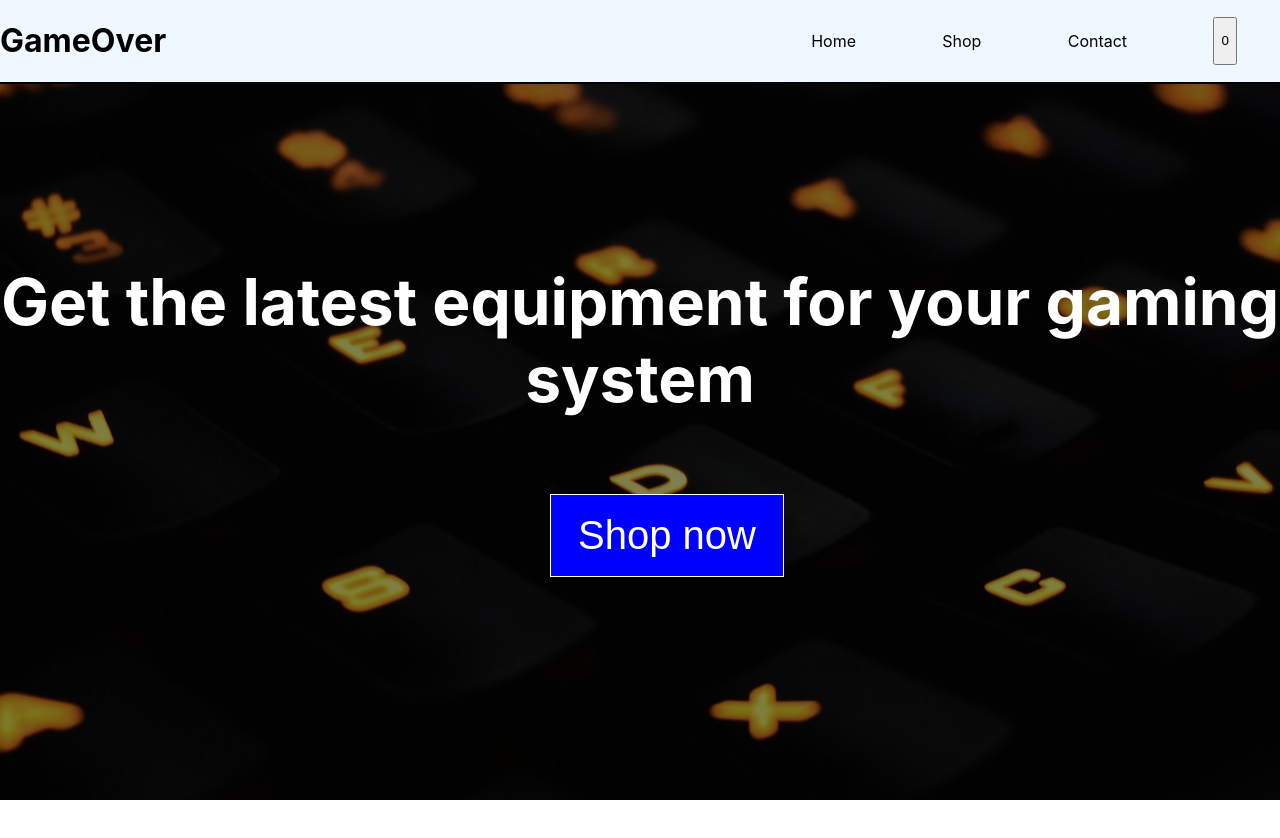
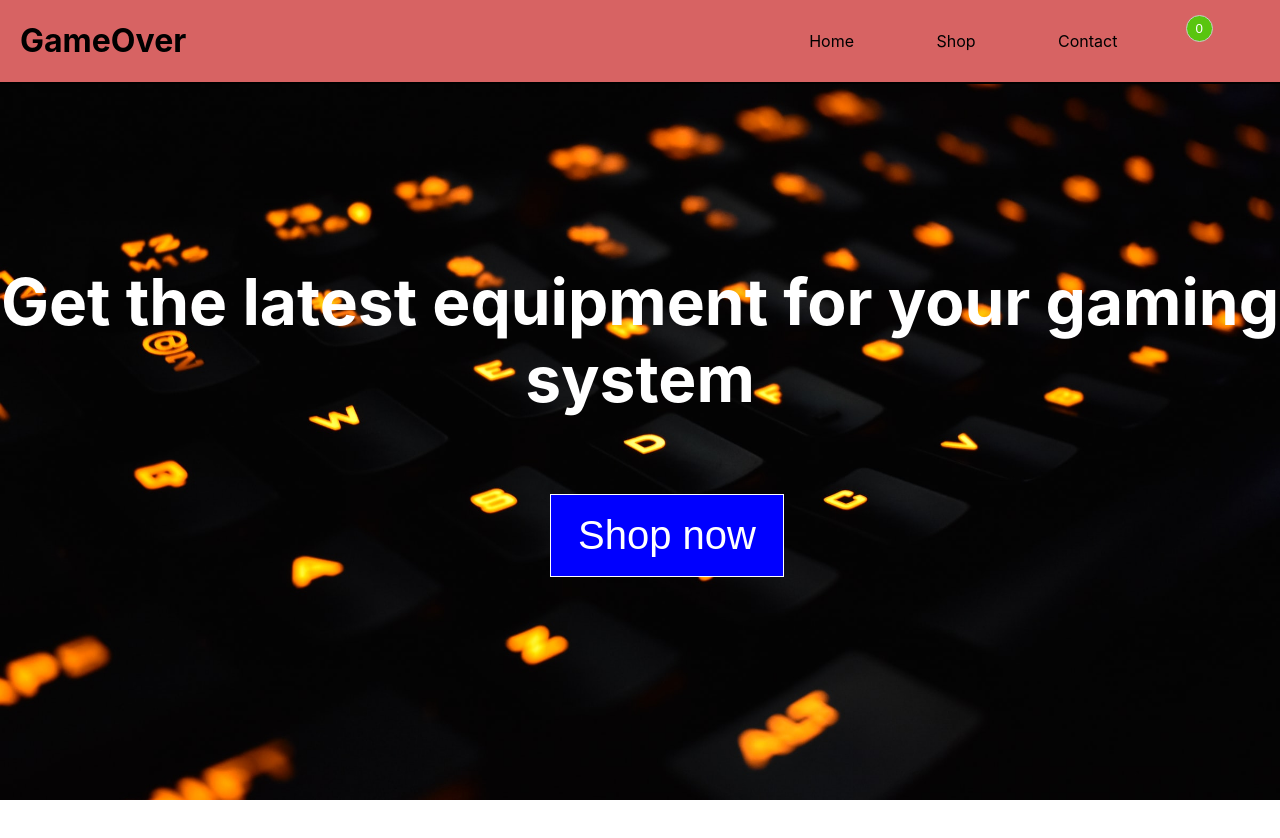
Before and after one commit to GonzaloPiombi/shopping-cart, a React (Create React App) app: page / in a window 1280 px wide. Shown: the top 838 px of the page. After the commit the page ends 800 px from the top, so only its background shows below. Built offline with nearby package versions, Linux system fonts and the light colour scheme; no server answers.

Commit message:
Change styles.

```diff
--- a/src/styles.css
+++ b/src/styles.css
@@ -1,9 +1,17 @@
+html {
+  background: url('./images/background.jpg') no-repeat center center fixed;
+  -webkit-background-size: cover;
+  -moz-background-size: cover;
+  -o-background-size: cover;
+  background-size: cover;
+}
+
 body {
   margin: 0;
 }
 
 header {
-  background-color: aliceblue;
+  background-color: #d76363;
   border-bottom: solid 2px black;
   display: flex;
   justify-content: space-between;
@@ -28,13 +36,23 @@ a {
   text-decoration: none;
 }
 
-section {
-  position: relative;
-  height: 100vh;
+button {
+  cursor: pointer;
 }
 
 section > div {
-  position: inherit;
+  position: relative;
+}
+
+.logo {
+  display: flex;
+  justify-content: center;
+  align-items: center;
+}
+
+.logo-icon {
+  font-size: 4rem;
+  margin: 0 10px;
 }
 
 .home {
@@ -42,17 +60,6 @@ section > div {
   display: flex;
   flex-direction: column;
   align-items: center;
-}
-
-section:before {
-  content: '';
-  position: absolute;
-  top: 0;
-  left: 0;
-  width: 100%;
-  height: 100%;
-  background: url('./images/background.jpg') no-repeat center center fixed;
-  filter: brightness(0.5) grayscale(20%);
 }
 
 .home div {
@@ -69,9 +76,8 @@ section:before {
 
 .home button {
   background-color: blue;
-  border: solid 1px white;
-  color: white;
-  cursor: pointer;
+  border: solid 1px #fff;
+  color: #fff;
   font-size: 2.5rem;
   padding: 10% 15%;
   outline: none;
@@ -84,6 +90,25 @@ section:before {
   padding-top: 15%;
 }
 
+.la-shopping-cart {
+  font-size: 3rem;
+}
+
+.cart-amount {
+  background-color: #59c510;
+  border: solid 1px #cbcbcb;
+  border-radius: 50%;
+  color: #fff;
+  display: inline-flex;
+  justify-content: center;
+  align-items: center;
+  position: relative;
+  top: -12px;
+  left: -20px;
+  height: 25px;
+  width: 25px;
+}
+
 .lab {
   color: white;
   font-size: 10rem;
@@ -91,7 +116,7 @@ section:before {
 }
 
 .lab:hover {
-  color: green;
+  color: #d76363;
   transform: scale(1.2);
 }
 
@@ -99,7 +124,7 @@ section:before {
   display: grid;
   grid-template-columns: repeat(3, 300px);
   gap: 30px;
-  margin: auto;
+  margin: 0 auto 5%;
   padding-top: 3%;
   width: fit-content;
 }
@@ -111,12 +136,12 @@ section:before {
   display: flex;
   flex-direction: column;
   align-items: center;
-  height: 24rem;
+  height: 26rem;
   padding: 5% 0;
 }
 
 .image-container {
-  height: 40%;
+  height: 35%;
 }
 
 .grid-image {
@@ -150,6 +175,7 @@ section:before {
 }
 
 .counter p {
+  background-color: #fffaf0;
   border: solid 1px #cfcfcf;
   border-radius: 100%;
   display: inline-flex;
@@ -162,11 +188,10 @@ section:before {
 }
 
 .counter button {
-  background-color: white;
-  border: solid 1px #c3c3c3;
+  background-color: #fffaf0;
+  border: solid 1px #cfcfcf;
   border-radius: 100%;
   color: #424242;
-  cursor: pointer;
   display: inline-flex;
   justify-content: center;
   align-items: center;
@@ -177,16 +202,139 @@ section:before {
   z-index: 1;
 }
 
-.counter button:hover {
+.counter button:hover:nth-child(1) {
+  background-color: #e93535;
+}
+
+.counter button:active:nth-child(1) {
+  background-color: #c52d2d;
+}
+
+.counter button:hover:nth-child(3) {
   background-color: rgb(89, 197, 16);
 }
 
-.counter button:active {
+.counter button:active:nth-child(3) {
   background-color: rgb(69, 145, 18);
 }
 
 .add-to-cart {
+  background-color: rgb(89, 197, 16);
+  border: solid 1px black;
+  border-radius: 5px;
+  font-size: 1.2rem;
   display: block;
-  margin: auto;
+  margin: 4% auto 0;
+  outline: none;
+  padding: 2% 1%;
   width: 50%;
 }
+
+.add-to-cart:hover {
+  background-color: rgb(90, 172, 35);
+}
+
+.add-to-cart:active {
+  background-color: rgb(69, 145, 18);
+}
+
+.cart-icon {
+  background-color: #d76363;
+  border: none;
+  display: inline-flex;
+  justify-content: center;
+  align-items: center;
+  outline: none;
+}
+
+.cart {
+  background-color: #fff;
+  border-left: solid 5px #000;
+  display: flex;
+  flex-direction: column;
+  position: fixed;
+  top: 0;
+  right: 0;
+  height: 100vh;
+  overflow: auto;
+  padding: 2% 5%;
+  width: 350px;
+  z-index: 2;
+}
+
+.container {
+  max-height: 550px;
+  overflow: auto;
+  width: 100%;
+}
+
+.cart h1 {
+  font-size: 3rem;
+  margin: 6% 0 10%;
+  text-align: center;
+}
+
+.cart h2 {
+  font-size: 1rem;
+}
+
+.cart-item {
+  border-bottom: solid 1px #000;
+  display: flex;
+  justify-content: space-between;
+  align-items: center;
+  height: 7rem;
+  margin-bottom: 6%;
+  padding-bottom: 6%;
+  width: 95%;
+}
+
+.cart-image {
+  height: 90%;
+}
+
+.modal {
+  background-color: rgba(0, 0, 0, 0.4);
+  position: fixed;
+  left: 0;
+  top: 0;
+  overflow: auto;
+  height: 100%;
+  width: 100%;
+  z-index: 1;
+}
+
+.cart-buttons {
+  display: flex;
+  flex-direction: column;
+  justify-content: center;
+  align-items: center;
+}
+
+.cart-buttons h1 {
+  font-size: 2.8rem;
+}
+
+.cart-buttons button {
+  border: solid 1px black;
+  font-size: 2rem;
+  margin-bottom: 8%;
+  padding: 2% 5%;
+  width: 100%;
+}
+
+.cart-buttons button:nth-child(2) {
+  background-color: rgb(89, 197, 16);
+}
+
+.cart-buttons button:hover:nth-child(2) {
+  background-color: rgb(90, 172, 35);
+}
+
+.cart-buttons button:nth-child(3) {
+  background-color: #e93535;
+}
+
+.cart-buttons button:hover:nth-child(3) {
+  background-color: #c52d2d;
+}
```
